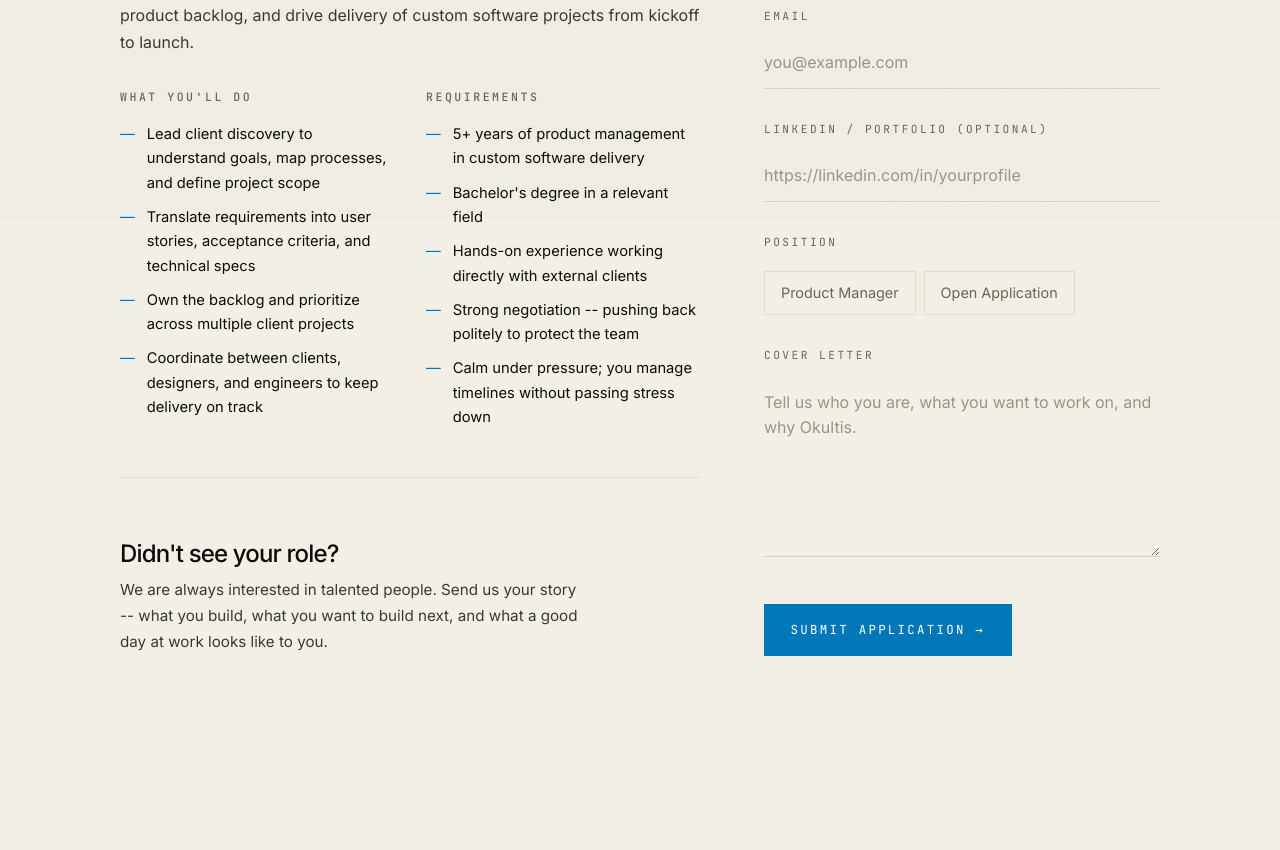
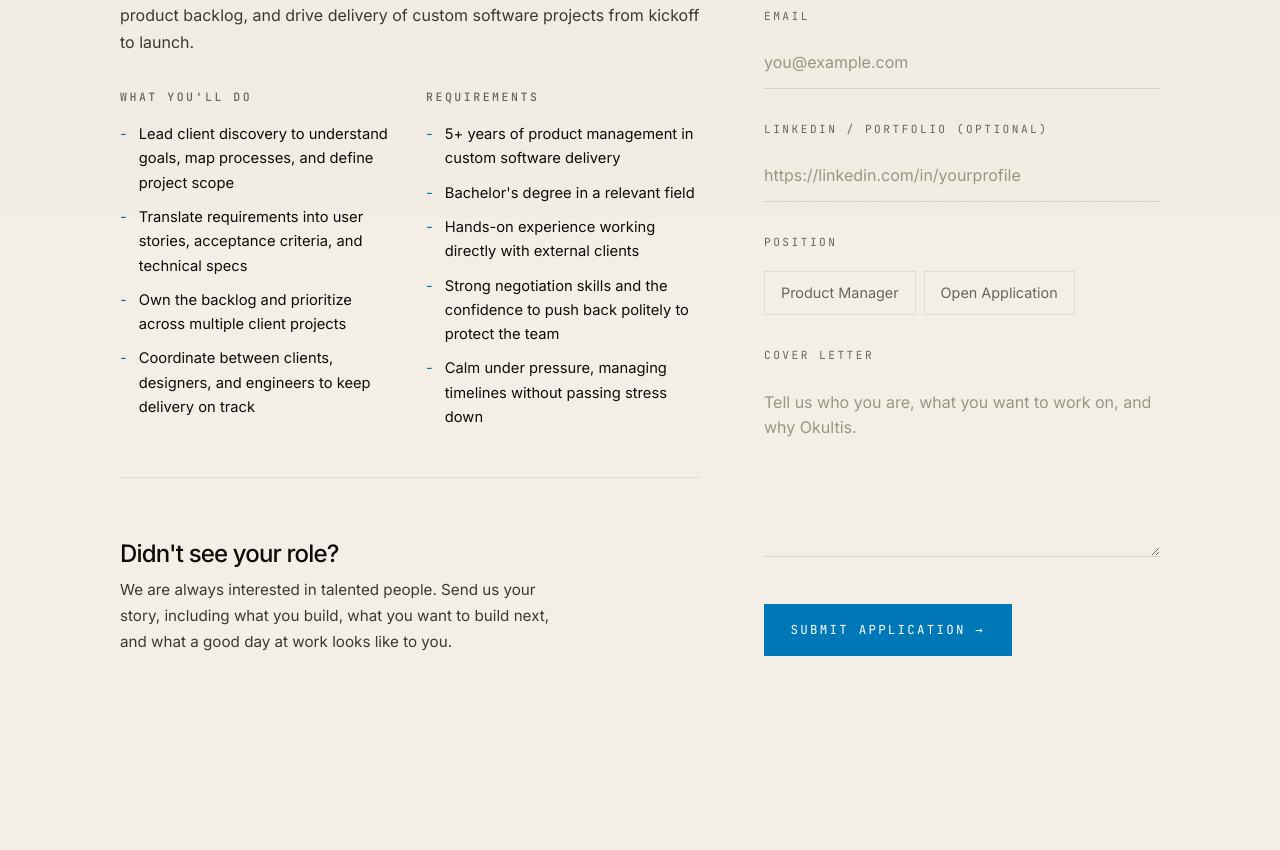
Before and after one commit to ngajski/okultis-web, a React (Vite) app: page /careers in a window 1280 px wide. Shown: the part 983-1833 px from the top of the page. Built offline with nearby package versions, Linux system fonts and the light colour scheme; no server answers.

Commit message:
Remove em dashes and double hyphens from site copy

```diff
--- a/src/components/ErrorBoundary.tsx
+++ b/src/components/ErrorBoundary.tsx
@@ -45,7 +45,7 @@ export default class ErrorBoundary extends Component<Props, State> {
             Something went wrong.
           </h1>
           <p className="text-text-muted text-[1.05rem] max-w-[480px] mb-10">
-            An unexpected error occurred. Try reloading the page -if the
+            An unexpected error occurred. Try reloading the page. If the
             problem persists, please contact us.
           </p>
           <button
--- a/src/components/sections/EngagementsSection.tsx
+++ b/src/components/sections/EngagementsSection.tsx
@@ -29,7 +29,7 @@ export default function EngagementsSection() {
                   key={item}
                   className="flex items-baseline gap-3 text-[0.92rem] text-text"
                 >
-                  <span className="text-accent shrink-0">—</span>
+                  <span className="text-accent shrink-0">-</span>
                   <span>{item}</span>
                 </li>
               ))}
--- a/src/components/ui/ConsoleStream.tsx
+++ b/src/components/ui/ConsoleStream.tsx
@@ -16,7 +16,7 @@ interface ConsoleStreamProps {
 
 /**
  * Tiny decorative console panel. Types lines in sequence on mount and
- * leaves a blinking caret on the last line. Purely aesthetic — not a
+ * leaves a blinking caret on the last line. Purely aesthetic - not a
  * real terminal and not interactive.
  */
 export default function ConsoleStream({
--- a/src/components/ui/SectionFrame.tsx
+++ b/src/components/ui/SectionFrame.tsx
@@ -13,7 +13,7 @@ interface SectionFrameProps {
 /**
  * Editorial frame for homepage sections. Minimal: a quiet eyebrow,
  * a display heading, optional subtitle, then content. No hairline rule,
- * no chapter numbers — typography and whitespace carry the rhythm.
+ * no chapter numbers - typography and whitespace carry the rhythm.
  */
 export default function SectionFrame({
   id,
--- a/src/pages/CareersPage.tsx
+++ b/src/pages/CareersPage.tsx
@@ -22,7 +22,7 @@ export default function CareersPage() {
   return (
     <>
       <Helmet>
-        <title>Careers -- Okultis</title>
+        <title>Careers · Okultis</title>
         <meta
           name="description"
           content="Join the Okultis team. We are a small, focused software engineering studio building products for ambitious clients."
@@ -55,7 +55,7 @@ export default function CareersPage() {
             className="mt-8 max-w-[52ch] text-text-soft text-[1.05rem] md:text-[1.15rem] leading-[1.6]"
           >
             We hire people who care about the details, ship with intent, and
-            treat craft like a habit -- not a deadline concern. Most of the
+            treat craft as a habit. Most of the
             team touches design, code, and client conversation in the same
             week.
           </motion.p>
@@ -99,8 +99,8 @@ export default function CareersPage() {
                   '5+ years of product management in custom software delivery',
                   "Bachelor's degree in a relevant field",
                   'Hands-on experience working directly with external clients',
-                  'Strong negotiation -- pushing back politely to protect the team',
-                  'Calm under pressure; you manage timelines without passing stress down',
+                  'Strong negotiation skills and the confidence to push back politely to protect the team',
+                  'Calm under pressure, managing timelines without passing stress down',
                 ]}
               />
 
@@ -110,8 +110,8 @@ export default function CareersPage() {
                 </h3>
                 <p className="text-text-soft text-[0.95rem] leading-[1.7] max-w-[48ch]">
                   We are always interested in talented people. Send us your
-                  story -- what you build, what you want to build next, and
-                  what a good day at work looks like to you.
+                  story, including what you build, what you want to build next,
+                  and what a good day at work looks like to you.
                 </p>
               </div>
             </div>
@@ -164,7 +164,7 @@ function Position({
                 key={b}
                 className="flex items-baseline gap-3 text-[0.92rem] text-text leading-[1.65]"
               >
-                <span className="text-accent shrink-0">—</span>
+                <span className="text-accent shrink-0">-</span>
                 <span>{b}</span>
               </li>
             ))}
@@ -178,7 +178,7 @@ function Position({
                 key={r}
                 className="flex items-baseline gap-3 text-[0.92rem] text-text leading-[1.65]"
               >
-                <span className="text-accent shrink-0">—</span>
+                <span className="text-accent shrink-0">-</span>
                 <span>{r}</span>
               </li>
             ))}
--- a/src/pages/ContactPage.tsx
+++ b/src/pages/ContactPage.tsx
@@ -49,7 +49,7 @@ export default function ContactPage() {
   return (
     <>
       <Helmet>
-        <title>Contact -- Okultis</title>
+        <title>Contact · Okultis</title>
         <meta
           name="description"
           content="Get in touch with Okultis. Send us a message and we'll reply within 24 hours."
--- a/src/pages/TermsPage.tsx
+++ b/src/pages/TermsPage.tsx
@@ -54,8 +54,8 @@ export default function TermsPage() {
           <LegalSection>
             <h2>3. Intellectual Property</h2>
             <p>
-              All content on this Website -including but not limited to text,
-              graphics, logos, images, icons, and software -is the property of
+              All content on this Website, including but not limited to text,
+              graphics, logos, images, icons, and software, is the property of
               Okultis or its content suppliers and is protected by Croatian and
               international copyright, trademark, and other intellectual property
               laws.
```
Also changed, not shown: src/pages/PrivacyPolicyPage.tsx (+18 -18 lines), 1 other file (tests, documents, lock files or other folders).
